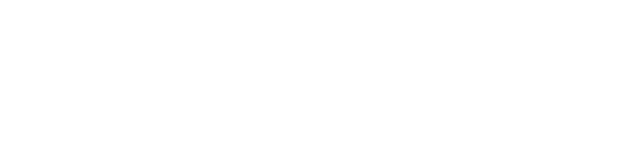
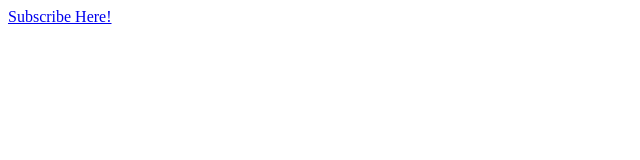
Before and after one commit to bentcreek/gigya, a plain HTML site: page index.html in a window 1280 px wide. Shown: the whole page, without its empty margins (0-640 px from the left). Drawn offline with Linux system fonts and the light colour scheme.

Commit message:
Add files via upload

```diff
--- a/index.html
+++ b/index.html
@@ -8,7 +8,7 @@
 
 </body>
 
-<script type="text/javascript" src="https://cdns.gigya.com/JS/gigya.js?apikey=3_e2bf7jhLAlY4-ujQUCp7aAT2LC1qfM_KwNjo3LIpqo5QHHF1pYoNKd4L04eebFii"></script>
+<a href="#" onclick="gigya.accounts.showScreenSet({screenSet:'Default-LiteRegistration'});">Subscribe Here!</a>
 
 <script type="text/javascript" src="https://cdns.gigya.com/JS/gigya.js?apikey=3_e2bf7jhLAlY4-ujQUCp7aAT2LC1qfM_KwNjo3LIpqo5QHHF1pYoNKd4L04eebFii"></script>
 
```
